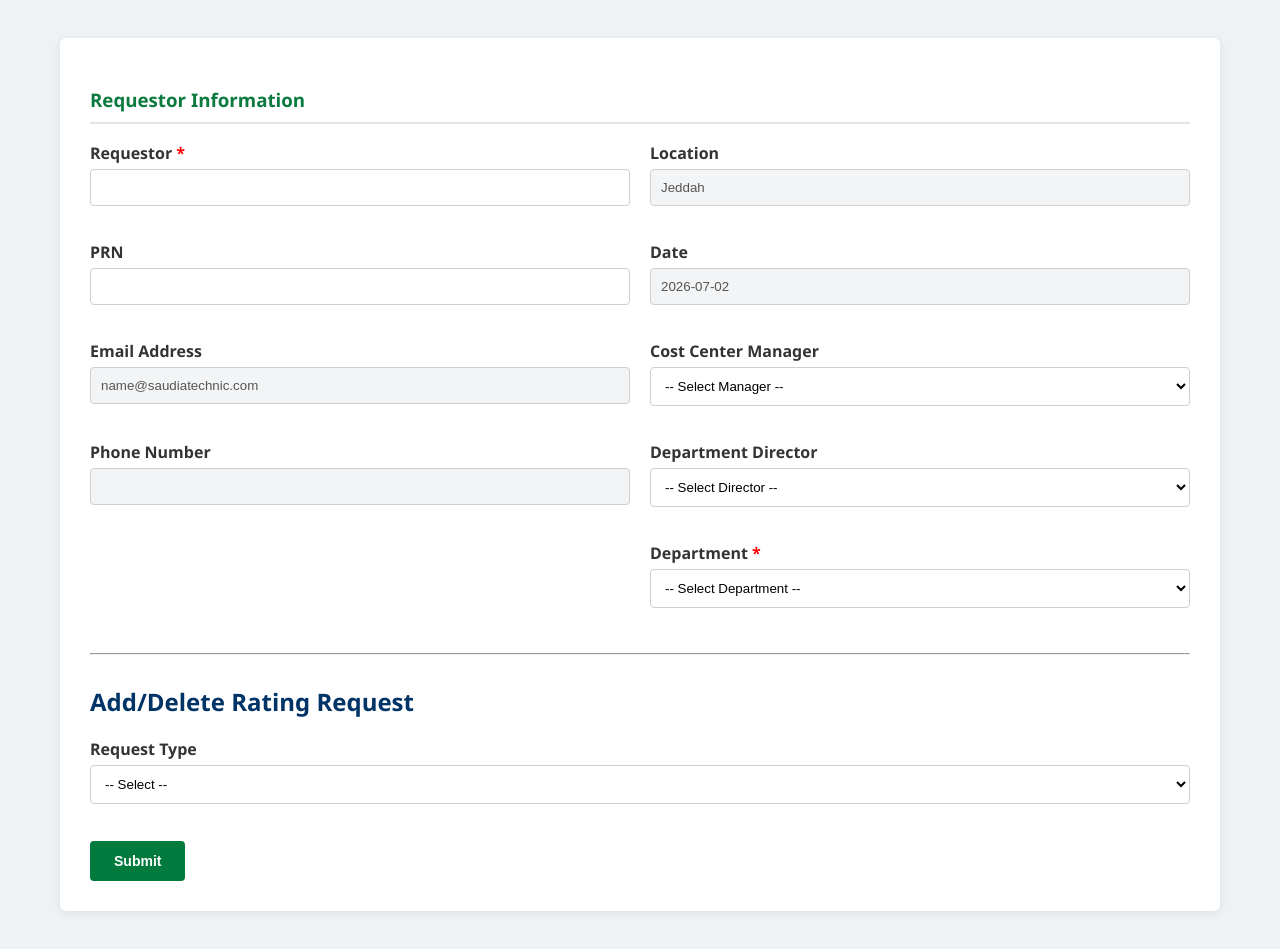
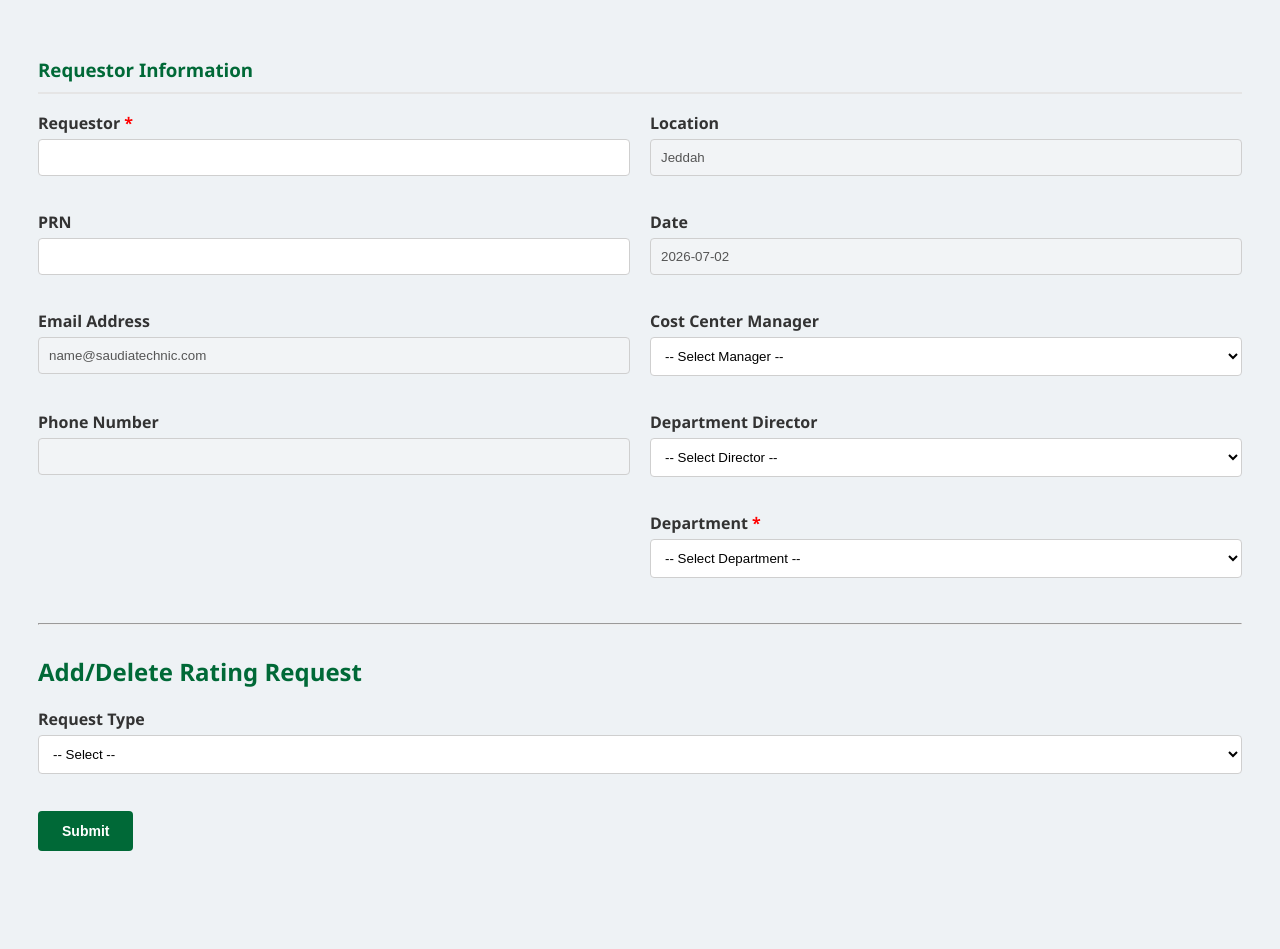
Before and after one commit to Noran-Saei/Add-Delete-Rating-Request, a plain HTML site: page index.html in a window 1280 px wide. After the commit the page ends 889 px from the top, so only its background shows below. Drawn offline with Linux system fonts and the light colour scheme.

Commit message:
Update index.html

```diff
--- a/index.html
+++ b/index.html
@@ -11,6 +11,9 @@
             color: #333;
 
         }
+        <div class="header">
+            <h1>Saudia Technic</h1>
+        </div>
 
         .container {
              max-width: 1100px;
@@ -23,7 +26,7 @@
         }
 
         h2 {
-            color: #003366;
+            color: #006937;
         }
 
         .form-group {
@@ -68,8 +71,8 @@
             color: red;
         }
 
-       button {
-            background-color: #007a3d;
+        button {
+            background-color: #006937;
             color: white;
             border: none;
             padding: 12px 24px;
@@ -80,7 +83,7 @@
         }
 
         button:hover {
-            background-color: #006534;
+            background-color: #00522b;
         }
 
         input[type="file"] {
@@ -111,7 +114,7 @@
 <div class="container">
   <!-- Requestor Information -->
 
-<h3 style="color:#0b7a3e;border-bottom:2px solid #e5e5e5;padding-bottom:10px;">
+<h3 style="color:#006937;border-bottom:2px solid #e5e5e5;padding-bottom:10px;">
     Requestor Information
 </h3>
 
```
